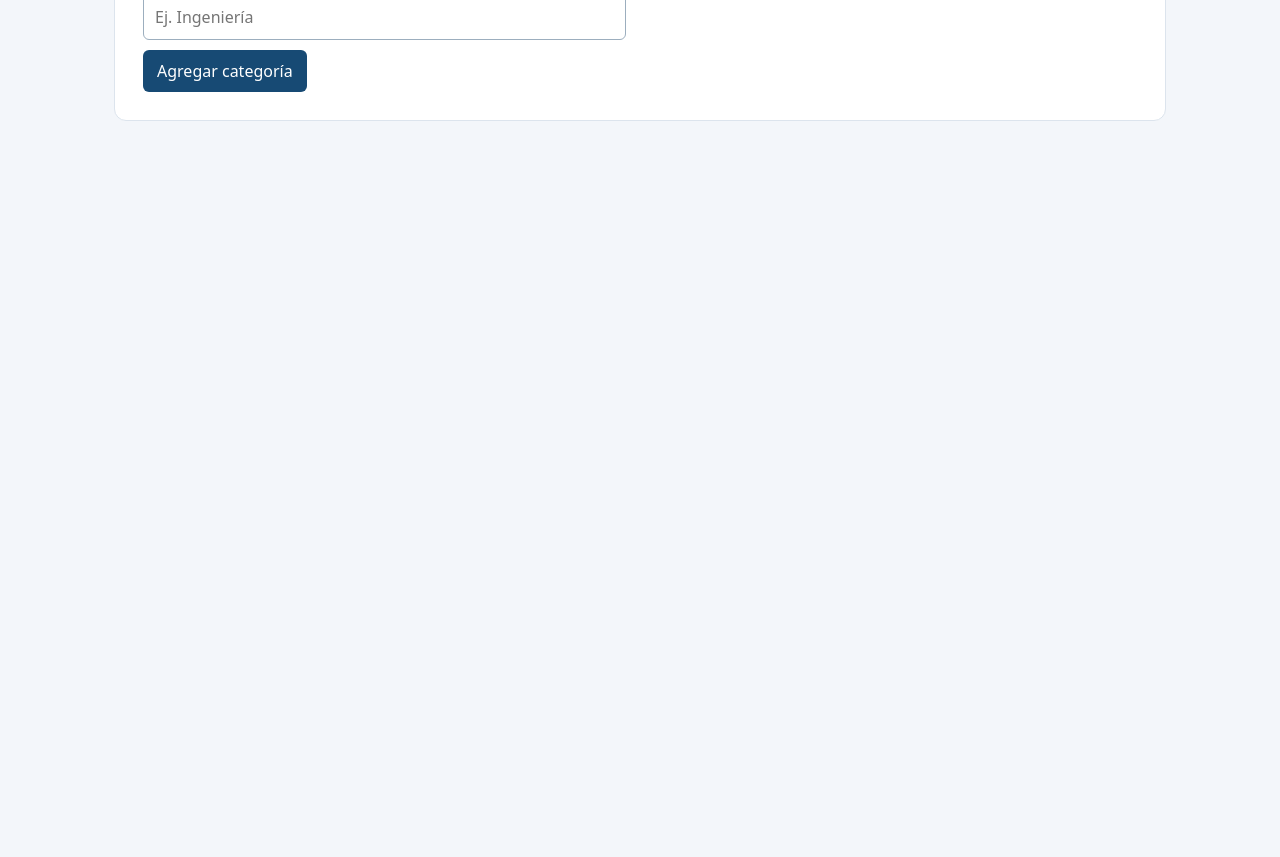
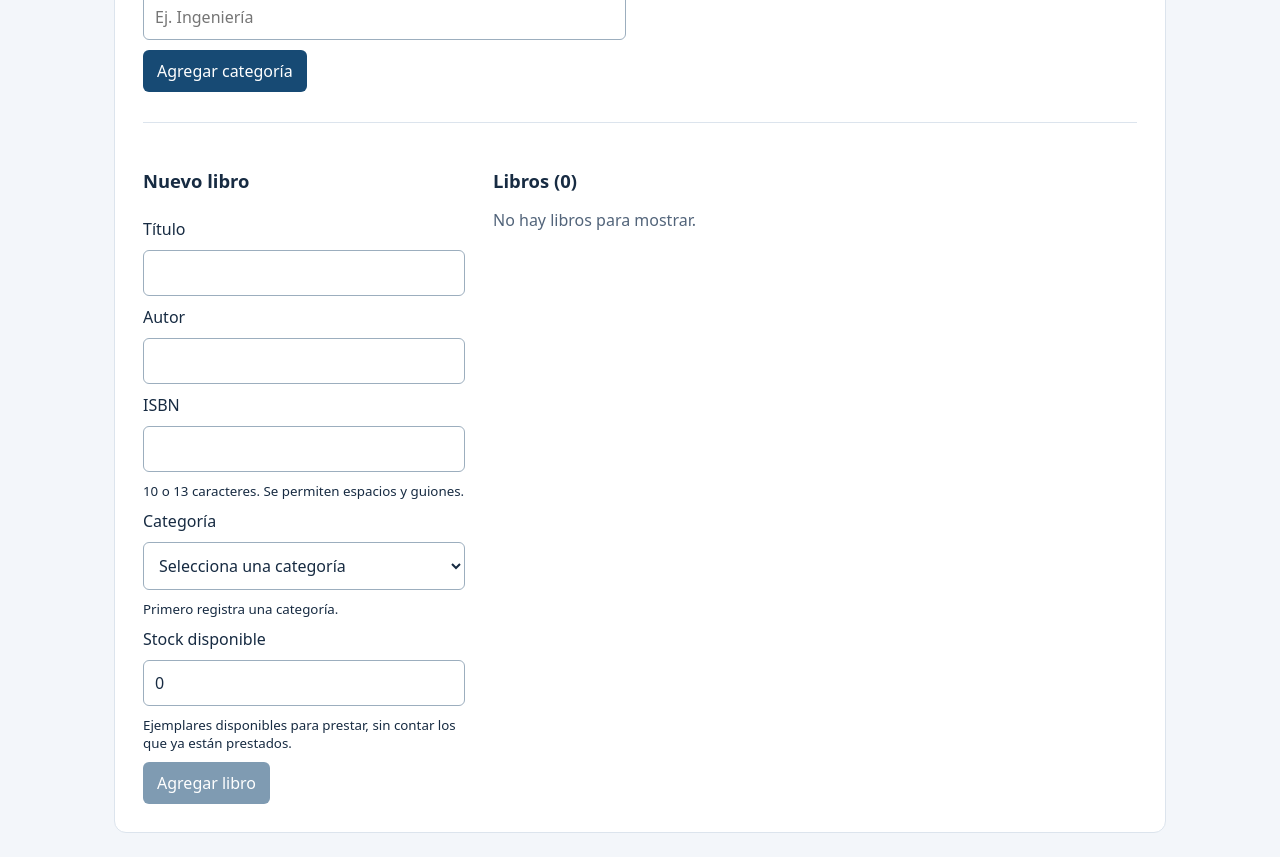
Before and after one commit to ZairRaaa/EVALUACION_PARCIAL_S7_DAW, a React (Vite) app: page /admin/inventario in a window 1280 px wide. Shown: the part 440-1297 px from the top of the page. Before the commit the page ends 800 px from the top, so only its background shows below. Built offline with nearby package versions, Linux system fonts and the light colour scheme.

Commit message:
Agrego el registro de libros

```diff
--- a/src/features/inventory/InventoryPage.tsx
+++ b/src/features/inventory/InventoryPage.tsx
@@ -1,15 +1,19 @@
 import { useEffect, useState } from 'react';
-import type { Category } from '../../shared/types';
+import type { Book, Category } from '../../shared/types';
+import { BookForm } from './components/BookForm';
+import { BookTable } from './components/BookTable';
 import { CategoryForm } from './components/CategoryForm';
-import { deleteCategory, listCategories, saveCategory } from './inventoryService';
+import { deleteBook, deleteCategory, listBooks, listCategories, saveBook, saveCategory } from './inventoryService';
 import './inventory.css';
 
 export function InventoryPage() {
   const [categories, setCategories] = useState<Category[]>([]);
   const [editing, setEditing] = useState<Category | null>(null);
+  const [books, setBooks] = useState<Book[]>([]);
+  const [editingBook, setEditingBook] = useState<Book | null>(null);
   const [message, setMessage] = useState('');
   const [error, setError] = useState('');
-  function refresh() { setCategories(listCategories()); }
+  function refresh() { setCategories(listCategories()); setBooks(listBooks()); }
   useEffect(() => {
     try { refresh(); } catch { setError('No se pudieron leer los datos guardados.'); }
   }, []);
@@ -39,5 +43,16 @@ export function InventoryPage() {
         </li>)}</ul>
       </div>
     </div>
+    <hr />
+    <div className="inventory-grid books-grid">
+      <BookForm key={editingBook?.id ?? 'new-book'} book={editingBook} categories={categories} onCancel={() => setEditingBook(null)} onSave={input => act(() => { saveBook(input); setEditingBook(null); }, 'Libro guardado.')} />
+      <div><h2>Libros ({books.length})</h2>
+        <BookTable books={books} categories={categories} onEdit={setEditingBook} onDelete={book => {
+          if (window.confirm(`¿Eliminar el libro «${book.title}»?`)) act(() => {
+            deleteBook(book.id); if (editingBook?.id === book.id) setEditingBook(null);
+          }, 'Libro eliminado.');
+        }} />
+      </div>
+    </div>
   </section>;
 }
--- /dev/null
+++ b/src/features/inventory/components/BookForm.tsx
@@ -0,0 +1,45 @@
+import { useState, type FormEvent } from 'react';
+import type { Book, Category } from '../../../shared/types';
+
+interface Props {
+  book: Book | null;
+  categories: Category[];
+  onSave: (input: Omit<Book, 'id'> & { id?: string }) => boolean;
+  onCancel: () => void;
+}
+export function BookForm({ book, categories, onSave, onCancel }: Props) {
+  const [title, setTitle] = useState(book?.title ?? '');
+  const [author, setAuthor] = useState(book?.author ?? '');
+  const [isbn, setIsbn] = useState(book?.isbn ?? '');
+  const [categoryId, setCategoryId] = useState(book?.categoryId ?? '');
+  const [stock, setStock] = useState(String(book?.stock ?? 0));
+  function submit(event: FormEvent) {
+    event.preventDefault();
+    if (onSave({ id: book?.id, title, author, isbn, categoryId, stock: stock.trim() ? Number(stock) : NaN })) {
+      setTitle(''); setAuthor(''); setIsbn(''); setCategoryId(''); setStock('0');
+    }
+  }
+  return <form className="inventory-form" onSubmit={submit}>
+    <h2>{book ? 'Editar libro' : 'Nuevo libro'}</h2>
+    <label htmlFor="book-title">Título</label>
+    <input id="book-title" value={title} onChange={e => setTitle(e.target.value)} required maxLength={250} />
+    <label htmlFor="book-author">Autor</label>
+    <input id="book-author" value={author} onChange={e => setAuthor(e.target.value)} required maxLength={160} />
+    <label htmlFor="book-isbn">ISBN</label>
+    <input id="book-isbn" value={isbn} onChange={e => setIsbn(e.target.value)} required maxLength={25} aria-describedby="isbn-help" />
+    <small id="isbn-help">10 o 13 caracteres. Se permiten espacios y guiones.</small>
+    <label htmlFor="book-category">Categoría</label>
+    <select id="book-category" value={categoryId} onChange={e => setCategoryId(e.target.value)} required>
+      <option value="">Selecciona una categoría</option>
+      {categories.map(category => <option key={category.id} value={category.id}>{category.name}</option>)}
+    </select>
+    {!categories.length && <small>Primero registra una categoría.</small>}
+    <label htmlFor="book-stock">Stock disponible</label>
+    <input id="book-stock" type="number" min="0" step="1" max={Number.MAX_SAFE_INTEGER} value={stock} onChange={e => setStock(e.target.value)} required />
+    <small>Ejemplares disponibles para prestar, sin contar los que ya están prestados.</small>
+    <div className="inventory-actions">
+      <button type="submit" disabled={!categories.length}>{book ? 'Guardar cambios' : 'Agregar libro'}</button>
+      {book && <button type="button" className="secondary" onClick={onCancel}>Cancelar</button>}
+    </div>
+  </form>;
+}
--- /dev/null
+++ b/src/features/inventory/components/BookTable.tsx
@@ -0,0 +1,26 @@
+import type { Book, Category } from '../../../shared/types';
+
+interface Props {
+  books: Book[];
+  categories: Category[];
+  onEdit: (book: Book) => void;
+  onDelete: (book: Book) => void;
+}
+export function BookTable({ books, categories, onEdit, onDelete }: Props) {
+  if (!books.length) return <p>No hay libros para mostrar.</p>;
+  return <div className="inventory-table-scroll" tabIndex={0} role="region" aria-label="Inventario de libros">
+    <table className="inventory-table">
+      <caption className="sr-only">Libros registrados y stock disponible</caption>
+      <thead><tr>{['Libro', 'Categoría', 'Disponibles', 'Acciones'].map(label => <th scope="col" key={label}>{label}</th>)}</tr></thead>
+      <tbody>{books.map(book => <tr key={book.id}>
+        <td><strong>{book.title}</strong><small>{book.author}</small><small>ISBN: {book.isbn}</small></td>
+        <td>{categories.find(category => category.id === book.categoryId)?.name ?? 'Sin categoría'}</td>
+        <td><span className={book.stock === 0 ? 'stock-empty' : 'stock-available'}>{book.stock === 0 ? 'Agotado' : book.stock}</span></td>
+        <td><div className="inventory-actions">
+          <button className="secondary" onClick={() => onEdit(book)}>Editar<span className="sr-only"> {book.title}</span></button>
+          <button className="danger" onClick={() => onDelete(book)}>Eliminar<span className="sr-only"> {book.title}</span></button>
+        </div></td>
+      </tr>)}</tbody>
+    </table>
+  </div>;
+}
--- a/src/features/inventory/inventory.css
+++ b/src/features/inventory/inventory.css
@@ -1,4 +1,15 @@
 .inventory h2 { font-size: 1.15rem; }
+.inventory hr { border: 0; border-top: 1px solid #dce4ed; margin: 30px 0; }
+.inventory-grid > * { min-width: 0; }
+.inventory .books-grid { grid-template-columns: minmax(220px, 1fr) minmax(0, 2fr); }
+.inventory-table-scroll { overflow-x: auto; }
+.inventory-table { width: 100%; border-collapse: collapse; text-align: left; }
+.inventory-table th, .inventory-table td { padding: 12px 8px; border-bottom: 1px solid #dce4ed; vertical-align: top; }
+.inventory-table th { background: #f3f6fa; font-size: .85rem; }
+.inventory-table td { overflow-wrap: anywhere; }
+.inventory-table small { display: block; margin-top: 5px; color: #52647a; }
+.stock-empty { color: #a32525; }
+.stock-available { color: #21613b; font-weight: 700; }
 .inventory-grid { display: grid; grid-template-columns: 1fr 1fr; gap: 28px; }
 .inventory-form { display: flex; flex-direction: column; gap: 10px; }
 .inventory input, .inventory select { width: 100%; padding: 11px; border: 1px solid #9caebe; border-radius: 6px; font: inherit; background: white; color: #172b42; }
@@ -15,4 +26,4 @@
 .inventory-error { background: #fff0f0; color: #a32525; }
 .inventory-success { background: #e7f5ed; color: #21613b; }
 .sr-only { position: absolute; width: 1px; height: 1px; padding: 0; margin: -1px; overflow: hidden; clip: rect(0, 0, 0, 0); white-space: nowrap; border: 0; }
-@media (max-width: 720px) { .inventory-grid { grid-template-columns: 1fr; } .category-list li { align-items: flex-start; flex-direction: column; } }
+@media (max-width: 720px) { .inventory-grid, .inventory .books-grid { grid-template-columns: 1fr; } .category-list li { align-items: flex-start; flex-direction: column; } }
--- a/src/features/inventory/inventoryService.ts
+++ b/src/features/inventory/inventoryService.ts
@@ -1,5 +1,5 @@
 import { readDatabase, updateDatabase } from '../../shared/storage/database';
-import type { Category } from '../../shared/types';
+import type { Book, Category } from '../../shared/types';
 
 export function listCategories() { return readDatabase().categories; }
 export function saveCategory(input: { id?: string; name: string }): Category {
@@ -22,3 +22,32 @@ export function deleteCategory(id: string) {
     db.categories = db.categories.filter(item => item.id !== id);
   });
 }
+
+export function listBooks() { return readDatabase().books; }
+
+export function saveBook(input: Omit<Book, 'id'> & { id?: string }): Book {
+  const book: Book = {
+    ...input, id: input.id ?? crypto.randomUUID(), title: input.title.trim(),
+    author: input.author.trim(), isbn: input.isbn.replace(/[\s-]/g, '').toUpperCase(),
+  };
+  if (!book.title || !book.author) throw new Error('Completa el título y el autor.');
+  if (!/^(\d{9}[\dX]|\d{13})$/.test(book.isbn)) throw new Error('El ISBN debe tener 10 o 13 caracteres; puedes usar espacios o guiones.');
+  if (!Number.isSafeInteger(book.stock) || book.stock < 0) throw new Error('El stock debe ser un número entero mayor o igual a cero.');
+  updateDatabase(db => {
+    if (!db.categories.some(category => category.id === book.categoryId)) throw new Error('Selecciona una categoría existente.');
+    if (db.books.some(item => item.id !== book.id && item.isbn.replace(/[\s-]/g, '').toUpperCase() === book.isbn)) throw new Error('Ya existe un libro con ese ISBN.');
+    const index = db.books.findIndex(item => item.id === book.id);
+    if (input.id && index === -1) throw new Error('El libro ya no existe.');
+    if (index === -1) db.books.push(book);
+    else db.books[index] = book;
+  });
+  return book;
+}
+
+export function deleteBook(id: string) {
+  updateDatabase(db => {
+    if (!db.books.some(book => book.id === id)) throw new Error('El libro ya no existe.');
+    if (db.loans.some(loan => loan.bookId === id && loan.status === 'ACTIVO')) throw new Error('No puedes eliminar un libro con préstamos activos.');
+    db.books = db.books.filter(book => book.id !== id);
+  });
+}
```
